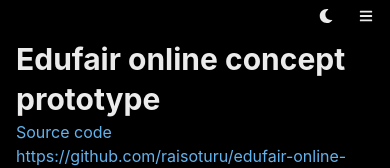
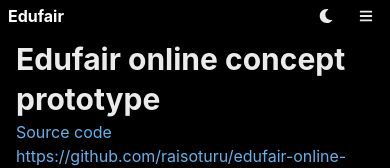
Before and after one commit to edufair-online/edufair-online-prototype, a Next.js app: page /about in a window 390 px wide. Shown: the top 168 px of the page. Built offline with nearby package versions, Linux system fonts and the light colour scheme; no server answers.

Commit message:
fix navbar logo on mobile

```diff
--- a/components/Navbar.jsx
+++ b/components/Navbar.jsx
@@ -40,6 +40,15 @@ const Navbar = () => {
           alignItems="center"
         >
           <Stack direction="row">
+            <Link
+              d={{ base: "block", lg: "none" }}
+              href="/"
+              route
+              fontWeight="bold"
+              color={color}
+            >
+              Edufair
+            </Link>
             <Stack
               spacing={5}
               direction="row"
```
